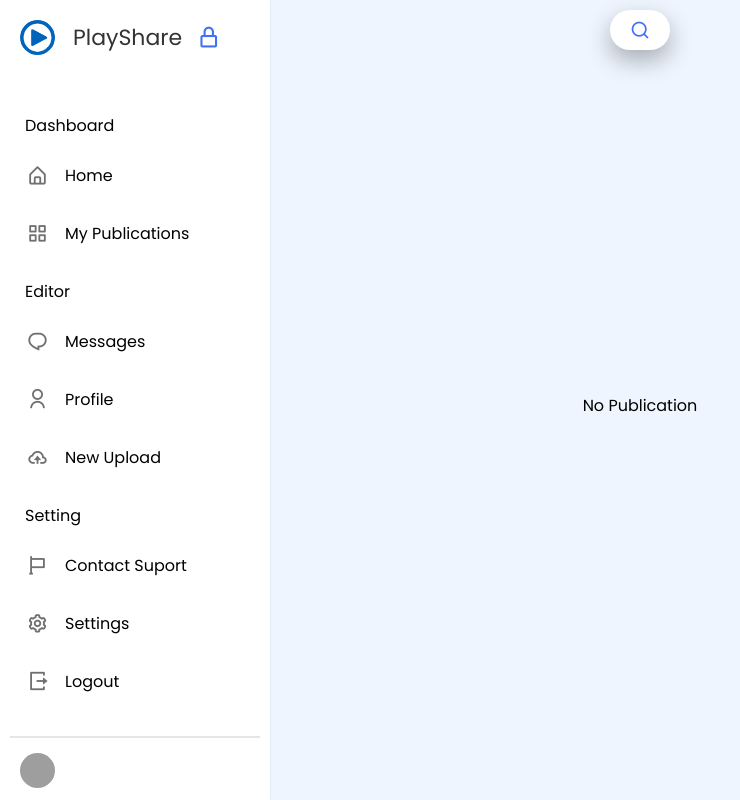
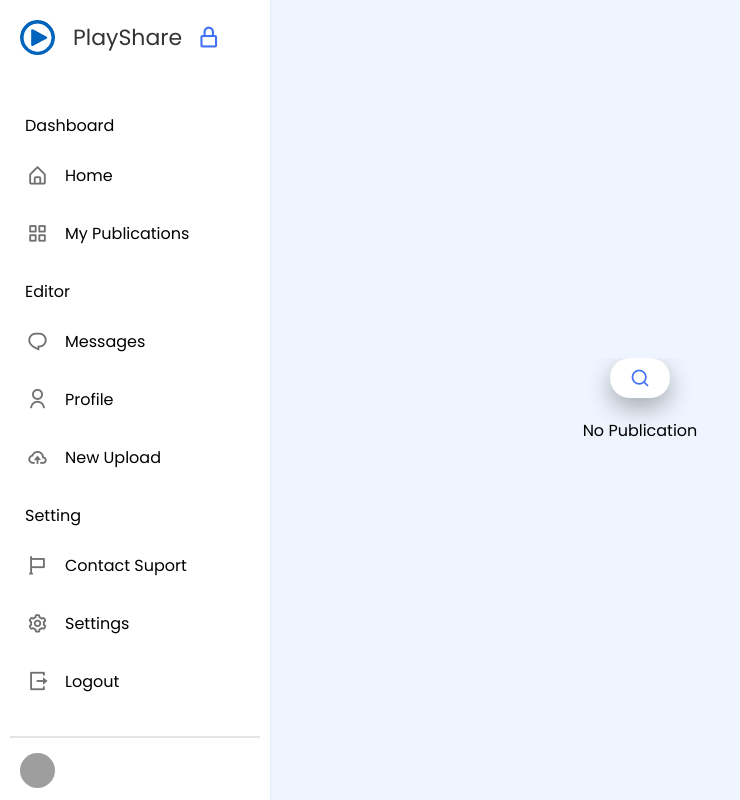
Before and after one commit to Propa1/PlayShare1, a PHP site: page /Feed in a window 1280 px wide. Shown: the whole page, without its empty margins (0-740 px from the left). Run offline with PHP 8.4, Linux system fonts and the light colour scheme; the visitor is signed in with stand-in values (Sample User, id 1); data that the repository does not hold is empty; grey boxes are pictures that could not be loaded.

Commit message:
added feedwrapper to work with flexbox

```diff
--- a/Feed/index.php
+++ b/Feed/index.php
@@ -16,6 +16,7 @@
     <?php
         include "../php/sidebar.php";
     ?>
+    <div class="feedwrapper">
         <div class="box">
             <input class="text" type="text" placeholder="Search.......">
             <i class="ri-search-line"></i>
@@ -26,6 +27,7 @@
         <?php
         include "../VideosOutput/index.php";
         ?>
+    </div>
     <script src="users.js"></script>
 
 </body>
--- a/css/feed.css
+++ b/css/feed.css
@@ -6,17 +6,25 @@
   font-family: 'Poppins', sans-serif;
 }
 
+.feedwrapper {
+  display: flex;
+  overflow: auto;
+  /* background-color: red; */
+  flex-direction: column;
+  justify-content: center;
+  align-content: center;
+  gap: 20px;
+  margin: 10px 0;
+}
+
 body{
   display: flex;
   justify-content: center;
-  min-height: 100vh;
   background: #ecf0f3;
-  padding-top: 10px;
 }
 
 .box{
     position: relative;
-    margin-bottom: auto;
     height: 40px;
     justify-content: center;
     display: flex;
@@ -27,6 +35,7 @@ body{
     align-items: center;
     transition: 0.8s;
     box-shadow: 0 10px 25px rgba(0, 0, 0, 0.3);
+    align-self: center;
 }
 
 .box:hover input {
--- a/css/videosoutput.css
+++ b/css/videosoutput.css
@@ -15,7 +15,7 @@ body{
 }
 
 .contents {
-  position: absolute;
+  position: relative;
   width: 400px;
   border-radius: 30px;
   display: flex;
@@ -71,6 +71,7 @@ video {
 }
 
 .user-info {
+  margin: 20px 0;
   position: relative;
   width: 350px;
   display: flex;
```
Lines whose indentation alone changed are shown as unchanged.
